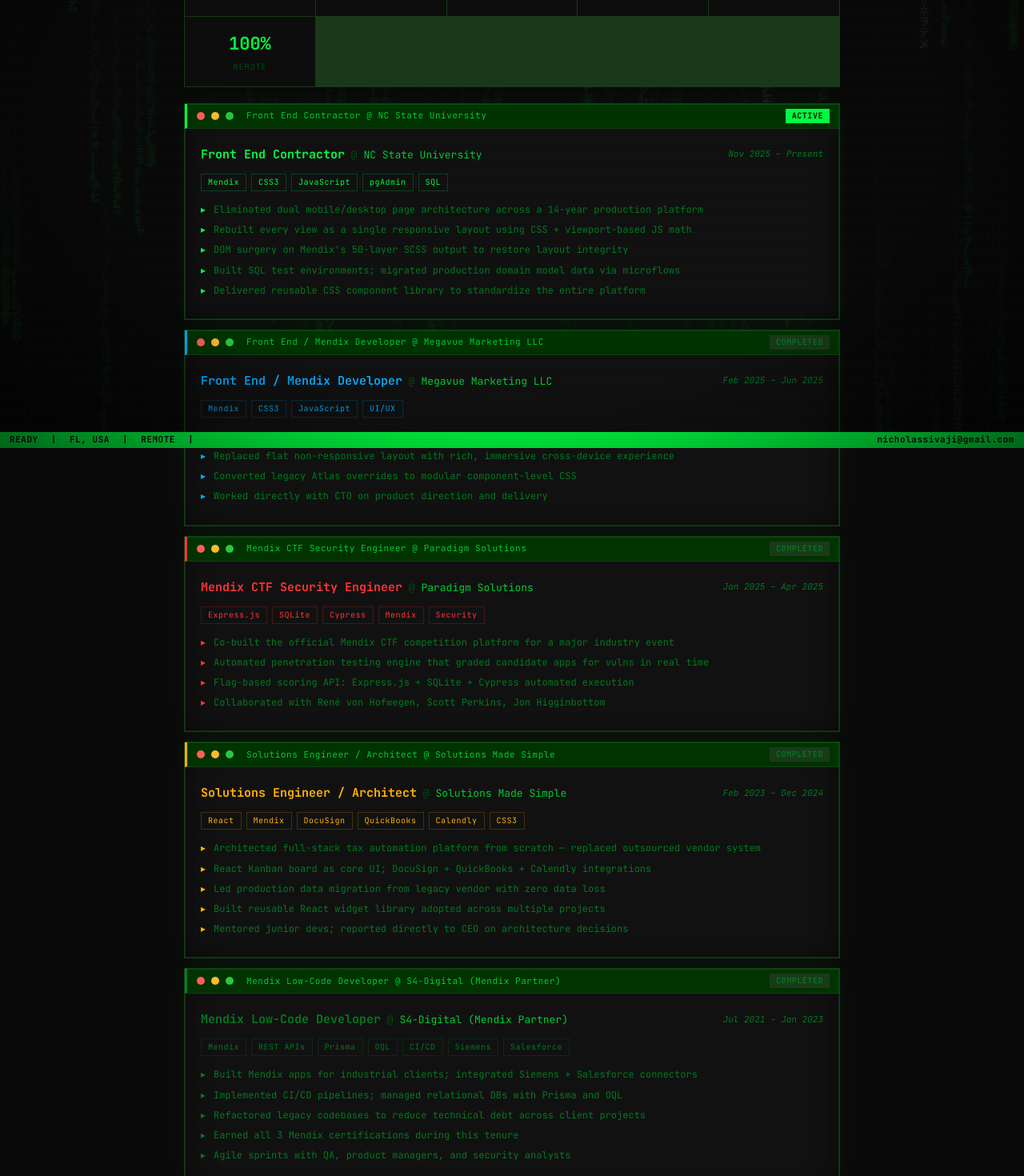
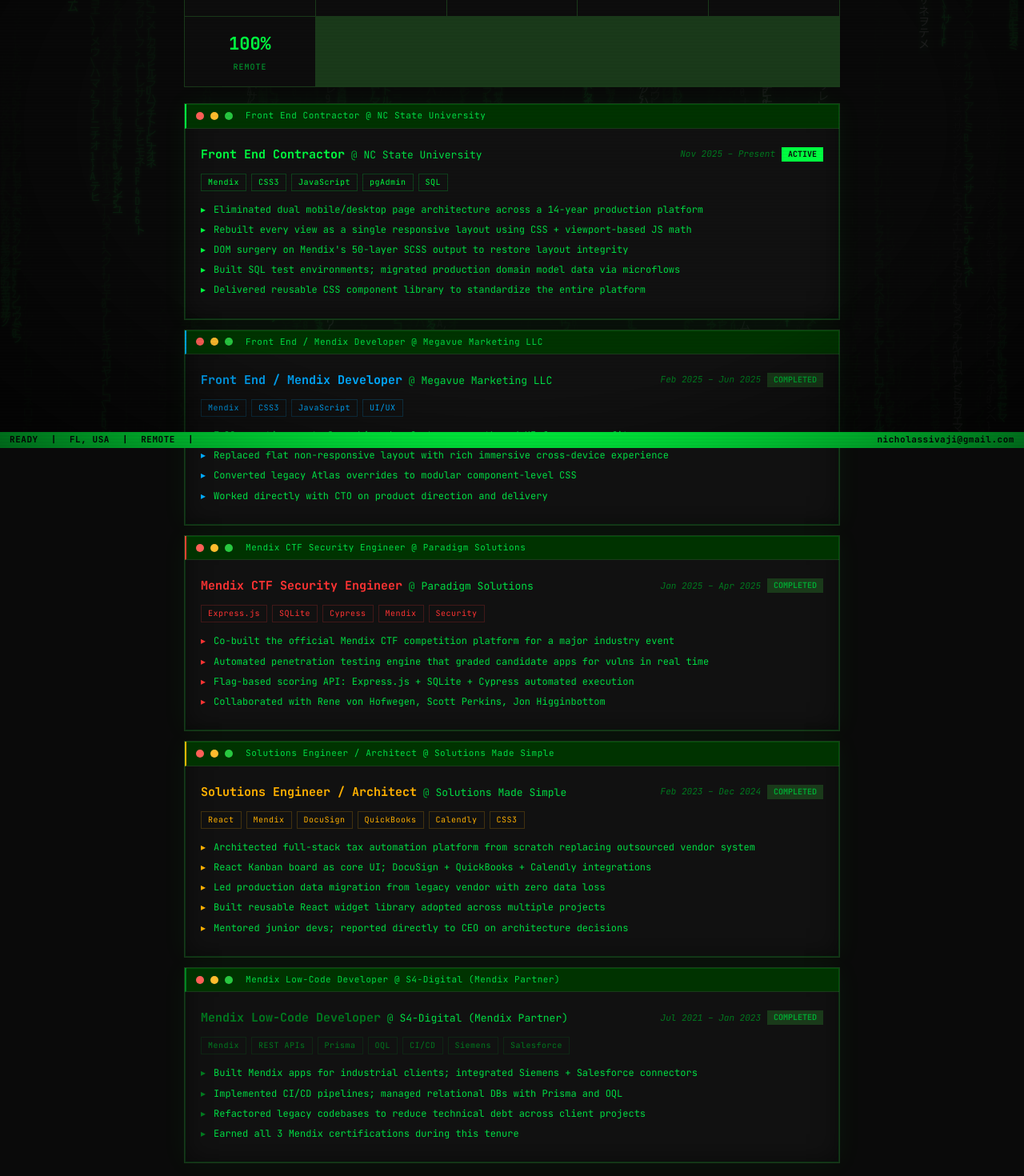
Before and after one commit to NickodingSMS/nicholas-sivaji-perez-portfolio, a Next.js app: page /experience in a window 1280 px wide. Shown: the part 240-1710 px from the top of the page at 80% size. Built offline with nearby package versions, Linux system fonts and the light colour scheme.

Commit message:
minimize windows

```diff
--- /dev/null
+++ b/app/TermWindow.tsx
@@ -0,0 +1,25 @@
+'use client';
+import { useState, ReactNode } from 'react';
+
+interface Props {
+  title: string;
+  children: ReactNode;
+  style?: React.CSSProperties;
+  borderColor?: string;
+}
+
+export default function TermWindow({ title, children, style, borderColor }: Props) {
+  const [minimized, setMinimized] = useState(false);
+  return (
+    <div className="term-window" style={style}>
+      <div className="term-titlebar" style={borderColor ? { borderLeft: '2px solid ' + borderColor } : undefined}>
+        <span className="term-dot term-dot-red" />
+        <span className="term-dot term-dot-yellow" onClick={() => setMinimized(!minimized)} style={{ cursor: 'pointer' }} title="minimize" />
+        <span className="term-dot term-dot-green" />
+        <span style={{ marginLeft: 8, color: '#00dd44', fontSize: '11px' }}>{title}</span>
+        {minimized && <span style={{ marginLeft: 'auto', fontSize: '10px', color: '#00aa33', fontStyle: 'italic' }}>minimized — click yellow to restore</span>}
+      </div>
+      {!minimized && <>{children}</>}
+    </div>
+  );
+}
--- a/app/experience/page.tsx
+++ b/app/experience/page.tsx
@@ -1,80 +1,13 @@
 'use client';
 import MatrixRain from '../MatrixRain';
+import TermWindow from '../TermWindow';
 
 const jobs = [
-  {
-    title: 'Front End Contractor',
-    company: 'NC State University',
-    dates: 'Nov 2025 – Present',
-    status: 'ACTIVE',
-    stack: ['Mendix', 'CSS3', 'JavaScript', 'pgAdmin', 'SQL'],
-    color: '#00ff41',
-    bullets: [
-      'Eliminated dual mobile/desktop page architecture across a 14-year production platform',
-      'Rebuilt every view as a single responsive layout using CSS + viewport-based JS math',
-      'DOM surgery on Mendix\'s 50-layer SCSS output to restore layout integrity',
-      'Built SQL test environments; migrated production domain model data via microflows',
-      'Delivered reusable CSS component library to standardize the entire platform',
-    ],
-  },
-  {
-    title: 'Front End / Mendix Developer',
-    company: 'Megavue Marketing LLC',
-    dates: 'Feb 2025 – Jun 2025',
-    status: 'COMPLETED',
-    stack: ['Mendix', 'CSS3', 'JavaScript', 'UI/UX'],
-    color: '#00aaff',
-    bullets: [
-      'Full creative control — shipped a fantasy-game-themed UI for a nonprofit app',
-      'Replaced flat non-responsive layout with rich, immersive cross-device experience',
-      'Converted legacy Atlas overrides to modular component-level CSS',
-      'Worked directly with CTO on product direction and delivery',
-    ],
-  },
-  {
-    title: 'Mendix CTF Security Engineer',
-    company: 'Paradigm Solutions',
-    dates: 'Jan 2025 – Apr 2025',
-    status: 'COMPLETED',
-    stack: ['Express.js', 'SQLite', 'Cypress', 'Mendix', 'Security'],
-    color: '#ff3333',
-    bullets: [
-      'Co-built the official Mendix CTF competition platform for a major industry event',
-      'Automated penetration testing engine that graded candidate apps for vulns in real time',
-      'Flag-based scoring API: Express.js + SQLite + Cypress automated execution',
-      'Collaborated with René von Hofwegen, Scott Perkins, Jon Higginbottom',
-    ],
-  },
-  {
-    title: 'Solutions Engineer / Architect',
-    company: 'Solutions Made Simple',
-    dates: 'Feb 2023 – Dec 2024',
-    status: 'COMPLETED',
-    stack: ['React', 'Mendix', 'DocuSign', 'QuickBooks', 'Calendly', 'CSS3'],
-    color: '#ffb000',
-    bullets: [
-      'Architected full-stack tax automation platform from scratch — replaced outsourced vendor system',
-      'React Kanban board as core UI; DocuSign + QuickBooks + Calendly integrations',
-      'Led production data migration from legacy vendor with zero data loss',
-      'Built reusable React widget library adopted across multiple projects',
-      'Mentored junior devs; reported directly to CEO on architecture decisions',
-    ],
-  },
-  {
-    title: 'Mendix Low-Code Developer',
-    company: 'S4-Digital (Mendix Partner)',
-    dates: 'Jul 2021 – Jan 2023',
-    status: 'COMPLETED',
-    stack: ['Mendix', 'REST APIs', 'Prisma', 'OQL', 'CI/CD', 'Siemens', 'Salesforce'],
-    color: '#007a1f',
-    bullets: [
-      'Built Mendix apps for industrial clients; integrated Siemens + Salesforce connectors',
-      'Implemented CI/CD pipelines; managed relational DBs with Prisma and OQL',
-      'Refactored legacy codebases to reduce technical debt across client projects',
-      'Earned all 3 Mendix certifications during this tenure',
-      'Agile sprints with QA, product managers, and security analysts',
-    ],
-  },
+  { title: 'Front End Contractor', company: 'NC State University', dates: 'Nov 2025 – Present', status: 'ACTIVE', stack: ['Mendix', 'CSS3', 'JavaScript', 'pgAdmin', 'SQL'], color: '#00ff41', bullets: ['Eliminated dual mobile/desktop page architecture across a 14-year production platform','Rebuilt every view as a single responsive layout using CSS + viewport-based JS math','DOM surgery on Mendix\'s 50-layer SCSS output to restore layout integrity','Built SQL test environments; migrated production domain model data via microflows','Delivered reusable CSS component library to standardize the entire platform'] },
+  { title: 'Front End / Mendix Developer', company: 'Megavue Marketing LLC', dates: 'Feb 2025 – Jun 2025', status: 'COMPLETED', stack: ['Mendix', 'CSS3', 'JavaScript', 'UI/UX'], color: '#00aaff', bullets: ['Full creative control — shipped a fantasy-game-themed UI for a nonprofit app','Replaced flat non-responsive layout with rich immersive cross-device experience','Converted legacy Atlas overrides to modular component-level CSS','Worked directly with CTO on product direction and delivery'] },
+  { title: 'Mendix CTF Security Engineer', company: 'Paradigm Solutions', dates: 'Jan 2025 – Apr 2025', status: 'COMPLETED', stack: ['Express.js', 'SQLite', 'Cypress', 'Mendix', 'Security'], color: '#ff3333', bullets: ['Co-built the official Mendix CTF competition platform for a major industry event','Automated penetration testing engine that graded candidate apps for vulns in real time','Flag-based scoring API: Express.js + SQLite + Cypress automated execution','Collaborated with Rene von Hofwegen, Scott Perkins, Jon Higginbottom'] },
+  { title: 'Solutions Engineer / Architect', company: 'Solutions Made Simple', dates: 'Feb 2023 – Dec 2024', status: 'COMPLETED', stack: ['React', 'Mendix', 'DocuSign', 'QuickBooks', 'Calendly', 'CSS3'], color: '#ffb000', bullets: ['Architected full-stack tax automation platform from scratch replacing outsourced vendor system','React Kanban board as core UI; DocuSign + QuickBooks + Calendly integrations','Led production data migration from legacy vendor with zero data loss','Built reusable React widget library adopted across multiple projects','Mentored junior devs; reported directly to CEO on architecture decisions'] },
+  { title: 'Mendix Low-Code Developer', company: 'S4-Digital (Mendix Partner)', dates: 'Jul 2021 – Jan 2023', status: 'COMPLETED', stack: ['Mendix', 'REST APIs', 'Prisma', 'OQL', 'CI/CD', 'Siemens', 'Salesforce'], color: '#007a1f', bullets: ['Built Mendix apps for industrial clients; integrated Siemens + Salesforce connectors','Implemented CI/CD pipelines; managed relational DBs with Prisma and OQL','Refactored legacy codebases to reduce technical debt across client projects','Earned all 3 Mendix certifications during this tenure'] },
 ];
 
 export default function Experience() {
@@ -82,83 +15,44 @@
     <div style={{ position: 'relative', minHeight: '100vh', paddingTop: '90px', paddingBottom: '40px' }}>
       <MatrixRain opacity={0.08} />
       <div style={{ position: 'relative', zIndex: 10, maxWidth: '860px', margin: '0 auto', padding: '20px 20px 60px' }}>
+        <div style={{ marginBottom: '20px', fontSize: '11px', color: '#00cc33' }}>nicholas@sivaji-perez:~$ ls -la experience/</div>
 
-        <div style={{ marginBottom: '20px', fontSize: '11px', color: '#004d13', letterSpacing: '0.1em' }}>
-          nicholas@sivaji-perez:~$ ls -la experience/
-        </div>
-
-        {/* Summary stats */}
-        <div style={{
-          display: 'grid', gridTemplateColumns: 'repeat(auto-fill, minmax(150px, 1fr))',
-          gap: '1px', background: '#1a3a1a', border: '1px solid #1a3a1a', marginBottom: '20px',
-        }}>
-          {[
-            { label: 'YEARS EXP', value: '5+' },
-            { label: 'COMPANIES', value: '5' },
-            { label: 'CONTRACTS', value: '4' },
-            { label: 'CERTS', value: '4' },
-            { label: 'DEGREE', value: 'N/A' },
-            { label: 'REMOTE', value: '100%' },
-          ].map(stat => (
-            <div key={stat.label} style={{
-              background: '#0d0d0d', padding: '16px', textAlign: 'center',
-            }}>
-              <div style={{ fontSize: '22px', color: '#00ff41', fontWeight: 700 }}>{stat.value}</div>
-              <div style={{ fontSize: '10px', color: '#004d13', letterSpacing: '0.1em', marginTop: '4px' }}>{stat.label}</div>
+        <div style={{ display: 'grid', gridTemplateColumns: 'repeat(auto-fill, minmax(150px, 1fr))', gap: '1px', background: '#1a3a1a', border: '1px solid #1a3a1a', marginBottom: '20px' }}>
+          {[['YEARS EXP','5+'],['COMPANIES','5'],['CONTRACTS','4'],['CERTS','4'],['DEGREE','N/A'],['REMOTE','100%']].map(([label, value]) => (
+            <div key={label} style={{ background: '#0d0d0d', padding: '16px', textAlign: 'center' }}>
+              <div style={{ fontSize: '22px', color: '#00ff41', fontWeight: 700 }}>{value}</div>
+              <div style={{ fontSize: '10px', color: '#00aa33', letterSpacing: '0.1em', marginTop: '4px' }}>{label}</div>
             </div>
           ))}
         </div>
 
-        {/* Timeline */}
         {jobs.map((job, i) => (
-          <div key={i} className="term-window" style={{ marginBottom: '12px' }}>
-            <div className="term-titlebar" style={{ borderLeft: `3px solid ${job.color}` }}>
-              <span className="term-dot term-dot-red" />
-              <span className="term-dot term-dot-yellow" />
-              <span className="term-dot term-dot-green" />
-              <span style={{ marginLeft: 8, flex: 1 }}>
-                {job.title} @ {job.company}
-              </span>
-              <span style={{
-                fontSize: '10px', padding: '1px 8px',
-                background: job.status === 'ACTIVE' ? '#00ff41' : '#1a3a1a',
-                color: job.status === 'ACTIVE' ? '#0a0a0a' : '#007a1f',
-                fontWeight: 700, marginLeft: 'auto',
-              }}>
-                {job.status}
-              </span>
-            </div>
+          <TermWindow key={i} title={`${job.title} @ ${job.company}`} borderColor={job.color} style={{ marginBottom: '12px' }}>
             <div className="term-body">
-              {/* Header row */}
               <div style={{ display: 'flex', justifyContent: 'space-between', alignItems: 'center', marginBottom: '12px', flexWrap: 'wrap', gap: '8px' }}>
                 <div>
                   <span style={{ color: job.color, fontWeight: 700, fontSize: '15px' }}>{job.title}</span>
-                  <span style={{ color: '#004d13', fontSize: '13px' }}> @ </span>
-                  <span style={{ color: '#00cc33', fontSize: '13px' }}>{job.company}</span>
+                  <span style={{ color: '#00aa33', fontSize: '13px' }}> @ </span>
+                  <span style={{ color: '#00dd44', fontSize: '13px' }}>{job.company}</span>
                 </div>
-                <span style={{ color: '#007a1f', fontSize: '11px', fontStyle: 'italic' }}>{job.dates}</span>
+                <div style={{ display: 'flex', gap: '8px', alignItems: 'center' }}>
+                  <span style={{ color: '#007a1f', fontSize: '11px', fontStyle: 'italic' }}>{job.dates}</span>
+                  <span style={{ fontSize: '10px', padding: '1px 8px', background: job.status === 'ACTIVE' ? '#00ff41' : '#1a3a1a', color: job.status === 'ACTIVE' ? '#0a0a0a' : '#00aa33', fontWeight: 700 }}>{job.status}</span>
+                </div>
               </div>
-
-              {/* Stack tags */}
               <div style={{ display: 'flex', flexWrap: 'wrap', gap: '6px', marginBottom: '14px' }}>
                 {job.stack.map(s => (
-                  <span key={s} style={{
-                    fontSize: '10px', padding: '2px 8px',
-                    border: `1px solid ${job.color}33`,
-                    color: job.color, letterSpacing: '0.05em',
-                  }}>{s}</span>
+                  <span key={s} style={{ fontSize: '10px', padding: '2px 8px', border: `1px solid ${job.color}33`, color: job.color, letterSpacing: '0.05em' }}>{s}</span>
                 ))}
               </div>
-
-              {/* Bullets */}
               {job.bullets.map((b, j) => (
                 <div key={j} style={{ display: 'flex', gap: '10px', marginBottom: '6px', fontSize: '12px', lineHeight: 1.6 }}>
                   <span style={{ color: job.color, flexShrink: 0 }}>▸</span>
-                  <span style={{ color: '#007a1f' }}>{b}</span>
+                  <span style={{ color: '#00dd44' }}>{b}</span>
                 </div>
               ))}
             </div>
-          </div>
+          </TermWindow>
         ))}
       </div>
     </div>
--- a/app/globals.css
+++ b/app/globals.css
@@ -318,3 +318,5 @@
   .desktop-text { display: none; }
   .mobile-text { display: inline; }
 }
+
+.term-body-collapsed { display: none; }
```
Also changed, not shown: app/about/page.tsx (+26 -68 lines), app/page.tsx (+4 -7 lines), app/references/page.tsx (+7 -16 lines).
